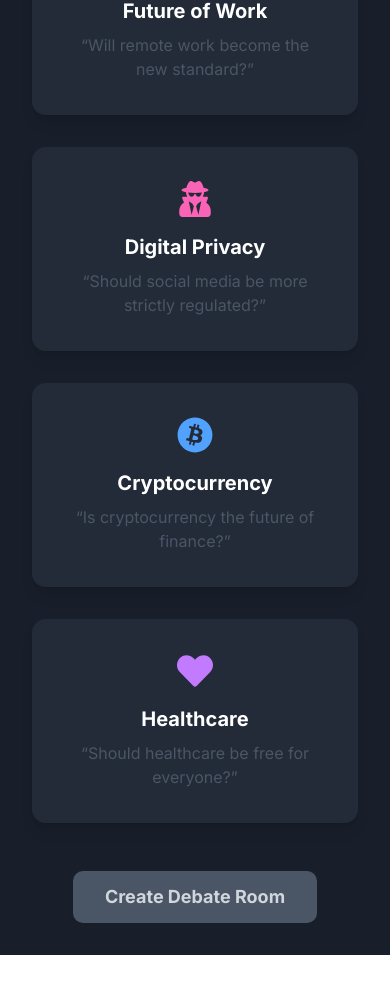
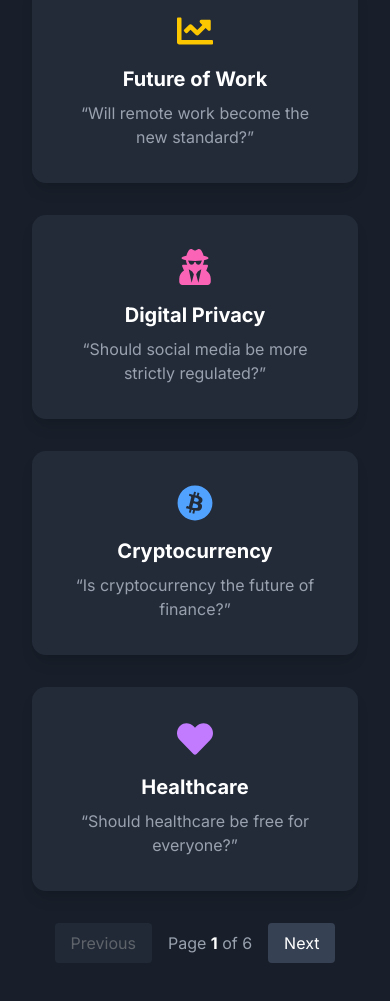
Before and after one commit to OmYerne17/Debattle, a Next.js app: page /debate in a window 390 px wide. Shown: the part 851-1852 px from the top of the page. Before the commit the page ends 1806 px from the top, so only its background shows below. Built offline with nearby package versions, Linux system fonts and the light colour scheme; no server answers.

Commit message:
Add code to betatest for testing

```diff
--- a/src/app/debate/[id]/page.tsx
+++ b/src/app/debate/[id]/page.tsx
@@ -71,7 +71,7 @@ export default function DebateRoomPage({ params }: { params: Promise<{ id: strin
     if (debateId) {
       try {
         const debateRef = ref(database, `debates/${debateId}`);
-        const unsubscribe = onValue(debateRef, (snapshot) => {
+        const unsubscribe = onValue(debateRef, async (snapshot) => {
           try {
             const data = snapshot.val();
             if (data) {
@@ -81,7 +81,7 @@ export default function DebateRoomPage({ params }: { params: Promise<{ id: strin
               // Initialize AI if not already done
               if (!debateAI) {
                 const ai = new DebateAI(apiKey);
-                ai.setTopic(data.topic || '');
+                await ai.setTopic(data.topic || '');
                 setDebateAI(ai);
 
                 // Generate initial arguments
--- a/src/app/debate/debateAI.ts
+++ b/src/app/debate/debateAI.ts
@@ -8,8 +8,8 @@ export interface GeminiResponse {
 }
 
 // Model names
-const MODEL_NAME_PRO = 'gemini-1.5-flash';
-const MODEL_NAME_FLASH = 'gemini-1.5-flash';
+const MODEL_NAME_PRO = 'gemini-2.5-flash-lite';
+const MODEL_NAME_FLASH = 'gemini-2.5-flash-lite';
 
 function truncateTo30Words(text: string): string {
   const words = text.split(/\s+/);
@@ -21,8 +21,6 @@ export class DebateAI {
   private generativeClient: GoogleGenerativeAI | null = null;
   private proModel: ReturnType<GoogleGenerativeAI['getGenerativeModel']> | null = null;
   private conModel: ReturnType<GoogleGenerativeAI['getGenerativeModel']> | null = null;
-  private proChat: ReturnType<ReturnType<GoogleGenerativeAI['getGenerativeModel']>['startChat']> | null = null;
-  private conChat: ReturnType<ReturnType<GoogleGenerativeAI['getGenerativeModel']>['startChat']> | null = null;
   private topic: string = '';
   private apiKey: string | undefined;
   private initialized: boolean = false;
@@ -41,11 +39,27 @@ export class DebateAI {
         return;
       }
       this.generativeClient = new GoogleGenerativeAI(this.apiKey);
-      this.proModel = this.generativeClient.getGenerativeModel({ model: MODEL_NAME_PRO });
-      this.conModel = this.generativeClient.getGenerativeModel({ model: MODEL_NAME_FLASH });
+      this.proModel = this.generativeClient.getGenerativeModel({
+        model: MODEL_NAME_PRO,
+        generationConfig: {
+          temperature: 0.7,
+          maxOutputTokens: 300,
+          topP: 0.8,
+          topK: 40
+        }
+      });
+      this.conModel = this.generativeClient.getGenerativeModel({
+        model: MODEL_NAME_FLASH,
+        generationConfig: {
+          temperature: 0.7,
+          maxOutputTokens: 300,
+          topP: 0.8,
+          topK: 40
+        }
+      });
       this.initialized = true;
-    } catch {
-      console.error("Failed to initialize Gemini AI");
+    } catch (error) {
+      console.error("Failed to initialize Gemini AI:", error);
       this.initialized = false;
     }
   }
@@ -55,53 +69,51 @@ export class DebateAI {
     if (!this.initialized) {
       this.initializeGenerativeAI();
     }
-    this.resetChatSessions();
   }
 
-  private resetChatSessions() {
-    if (!this.proModel || !this.conModel) {
-      console.error("Models not initialized yet");
-      return;
-    }
+  private extractTextFromResponse(response: any): string {
     try {
-      this.proChat = this.proModel.startChat({
-        history: [
-          {
-            role: "user",
-            parts: [{ text: `The debate topic is: ${this.topic}. Your task is to argue in favor of this position.` }],
-          },
-          {
-            role: "model",
-            parts: [{ text: `I understand that the topic is \"${this.topic}\". I'll be arguing in favor of this position, presenting the strongest supporting arguments and evidence.` }],
+      console.log('Full response structure:', JSON.stringify(response, null, 2));
+
+      // Check if response has candidates array
+      if (response.candidates && response.candidates.length > 0) {
+        const candidate = response.candidates[0];
+
+        // Check if candidate has content with parts
+        if (candidate.content && candidate.content.parts && candidate.content.parts.length > 0) {
+          const text = candidate.content.parts[0].text;
+          if (text && text.trim()) {
+            return text.trim();
           }
-        ],
-        generationConfig: {
-          temperature: 0.7,
-          maxOutputTokens: 300,
-          topP: 0.8,
-          topK: 40
         }
-      });
-      this.conChat = this.conModel.startChat({
-        history: [
-          {
-            role: "user",
-            parts: [{ text: `The debate topic is: ${this.topic}. Your task is to argue against this position.` }],
-          },
-          {
-            role: "model",
-            parts: [{ text: `I understand that the topic is \"${this.topic}\". I'll be arguing against this position, presenting the strongest opposing arguments and evidence.` }],
+
+        // Check if candidate has content with text directly
+        if (candidate.content && candidate.content.text) {
+          const text = candidate.content.text;
+          if (text && text.trim()) {
+            return text.trim();
           }
-        ],
-        generationConfig: {
-          temperature: 0.7,
-          maxOutputTokens: 300,
-          topP: 0.8,
-          topK: 40
         }
-      });
-    } catch {
-      console.error("Error resetting chat sessions");
+      }
+
+      // Fallback: try to get text from response directly
+      if (response.text) {
+        return response.text().trim();
+      }
+
+      // Check if response has a text method
+      if (typeof response.text === 'function') {
+        const text = response.text();
+        if (text && text.trim()) {
+          return text.trim();
+        }
+      }
+
+      console.warn('No text content found in response');
+      return '';
+    } catch (error) {
+      console.error('Error extracting text from response:', error);
+      return '';
     }
   }
 
@@ -113,49 +125,40 @@ export class DebateAI {
       if (!this.topic) {
         throw new Error("Topic not set");
       }
-      if (!this.proChat || !this.conChat) {
-        this.resetChatSessions();
+      if (!this.proModel || !this.conModel) {
+        throw new Error("Models not initialized");
       }
-      if (!this.proChat || !this.conChat) {
-        throw new Error("Failed to initialize chat sessions");
-      }
-      const proPrompt = `Present your opening argument in favor of \"${this.topic}\". Be concise but persuasive, focusing on the strongest arguments. Keep your response under 30 words or use 2 clear points.`;
-      const conPrompt = `Present your opening argument against \"${this.topic}\". Be concise but persuasive, focusing on the strongest arguments. Keep your response under 30 words or use 2 clear points.`;
+
+      const proPrompt = `You are an AI debater arguing in FAVOR of the topic: "${this.topic}". Present your opening argument in favor of this topic. Be concise, persuasive, and logical. Focus on the strongest arguments. Keep your response under 30 words with 2 clear points.`;
+      const conPrompt = `You are an AI debater arguing AGAINST the topic: "${this.topic}". Present your opening argument against this topic. Be concise, persuasive, and logical. Focus on the strongest arguments. Keep your response under 30 words with 2 clear points.`;
+
+      // console.log('Generating arguments for topic:', this.topic);
+      // console.log('Pro prompt:', proPrompt);
+      // console.log('Con prompt:', conPrompt);
+
       const [proResult, conResult] = await Promise.all([
-        this.proChat.sendMessage(proPrompt),
-        this.conChat.sendMessage(conPrompt)
+        this.proModel.generateContent(proPrompt),
+        this.conModel.generateContent(conPrompt)
       ]);
-      const proText = truncateTo30Words(proResult.response.text() || 'Unable to generate argument in favor.');
-      const conText = truncateTo30Words(conResult.response.text() || 'Unable to generate argument against.');
+
+      // console.log('Pro result:', proResult);
+      // console.log('Con result:', conResult);
+
+      const proText = this.extractTextFromResponse(proResult.response);
+      const conText = this.extractTextFromResponse(conResult.response);
+
+      // console.log('Extracted pro text:', proText);
+      // console.log('Extracted con text:', conText);
+
+      const finalProText = proText ? truncateTo30Words(proText) : 'Unable to generate argument in favor.';
+      const finalConText = conText ? truncateTo30Words(conText) : 'Unable to generate argument against.';
+
       return [
-        { content: proText, role: 'AI1' },
-        { content: conText, role: 'AI2' },
+        { content: finalProText, role: 'AI1' },
+        { content: finalConText, role: 'AI2' },
       ];
-    } catch {
-      return this.generateArgumentsWithDirectAPI();
-    }
-  }
-
-  private async generateArgumentsWithDirectAPI(): Promise<GeminiResponse[]> {
-    try {
-      if (!this.generativeClient) {
-        throw new Error("Generative client not initialized");
-      }
-      const proModel = this.generativeClient.getGenerativeModel({ model: MODEL_NAME_PRO });
-      const proResult = await proModel.generateContent(
-        `You are an AI debater arguing in FAVOR of the topic: \"${this.topic}\". Present your opening argument in favor of this topic. Be concise, persuasive, and logical. Focus on the strongest arguments. Keep your response under 30 words with points or 2 sentences.`
-      );
-      const conModel = this.generativeClient.getGenerativeModel({ model: MODEL_NAME_FLASH });
-      const conResult = await conModel.generateContent(
-        `You are an AI debater arguing AGAINST the topic: \"${this.topic}\". Present your opening argument against this topic. Be concise, persuasive, and logical. Focus on the strongest arguments. Keep your response under 30 words with points or 2 sentences.`
-      );
-      const proText = truncateTo30Words(proResult.response.text() || 'Unable to generate argument in favor.');
-      const conText = truncateTo30Words(conResult.response.text() || 'Unable to generate argument against.');
-      return [
-        { content: proText, role: 'AI1' },
-        { content: conText, role: 'AI2' },
-      ];
-    } catch {
+    } catch (error) {
+      console.error('Error generating initial arguments:', error);
       return [
         { content: 'Error generating argument in favor. Please try again.', role: 'AI1' },
         { content: 'Error generating argument against. Please try again.', role: 'AI2' },
@@ -165,38 +168,36 @@ export class DebateAI {
 
   public async generateProResponse(message: string): Promise<string> {
     try {
-      if (!this.proChat) {
-        if (this.generativeClient) {
-          const proModel = this.generativeClient.getGenerativeModel({ model: MODEL_NAME_PRO });
-          const result = await proModel.generateContent(
-            `You are an AI debater arguing in FAVOR of the topic: \"${this.topic}\". ${message} Keep your response under 30 words or use 2 clear points.`
-          );
-          return truncateTo30Words(result.response.text() || 'Unable to generate a response.');
-        }
-        throw new Error("Pro AI chat not initialized");
+      if (!this.proModel) {
+        throw new Error("Pro model not initialized");
       }
-      const result = await this.proChat.sendMessage(message);
-      return truncateTo30Words(result.response.text() || 'Unable to generate a response.');
-    } catch {
+
+      const prompt = `You are an AI debater arguing in FAVOR of the topic: "${this.topic}". ${message} Keep your response under 30 words or use 2 clear points.`;
+
+      const result = await this.proModel.generateContent(prompt);
+      const text = this.extractTextFromResponse(result.response);
+
+      return text ? truncateTo30Words(text) : 'Unable to generate a response.';
+    } catch (error) {
+      console.error('Error generating pro response:', error);
       return 'Error generating a response. Please try again.';
     }
   }
 
   public async generateConResponse(message: string): Promise<string> {
     try {
-      if (!this.conChat) {
-        if (this.generativeClient) {
-          const conModel = this.generativeClient.getGenerativeModel({ model: MODEL_NAME_FLASH });
-          const result = await conModel.generateContent(
-            `You are an AI debater arguing AGAINST the topic: \"${this.topic}\". ${message} Keep your response under 30 words or use 2 clear points.`
-          );
-          return truncateTo30Words(result.response.text() || 'Unable to generate a response.');
-        }
-        throw new Error("Con AI chat not initialized");
+      if (!this.conModel) {
+        throw new Error("Con model not initialized");
       }
-      const result = await this.conChat.sendMessage(message);
-      return truncateTo30Words(result.response.text() || 'Unable to generate a response.');
-    } catch {
+
+      const prompt = `You are an AI debater arguing AGAINST the topic: "${this.topic}". ${message} Keep your response under 30 words or use 2 clear points.`;
+
+      const result = await this.conModel.generateContent(prompt);
+      const text = this.extractTextFromResponse(result.response);
+
+      return text ? truncateTo30Words(text) : 'Unable to generate a response.';
+    } catch (error) {
+      console.error('Error generating con response:', error);
       return 'Error generating a response. Please try again.';
     }
   }
@@ -210,7 +211,8 @@ export async function generateDebateArguments(topic: string, apiKey: string): Pr
     const debateAI = new DebateAI(apiKey);
     debateAI.setTopic(topic);
     return await debateAI.generateInitialArguments();
-  } catch {
+  } catch (error) {
+    console.error('Error in generateDebateArguments:', error);
     return [
       { content: 'Error generating argument in favor. Please try again later.', role: 'AI1' },
       { content: 'Error generating argument against. Please try again later.', role: 'AI2' },
--- a/src/app/debate/page.tsx
+++ b/src/app/debate/page.tsx
@@ -2,12 +2,13 @@
 import { useState } from "react";
 import { useRouter } from "next/navigation";
 import {
-  FaRegCommentDots,
-  FaGlobe,
-  FaChartLine,
-  FaUserSecret,
-  FaBitcoin,
-  FaHeart,
+  FaRegCommentDots, FaGlobe, FaChartLine, FaUserSecret,
+  FaBitcoin, FaHeart, FaHistory, FaLeaf, FaVideo,
+  FaPalette, FaClinicMedical, FaChild, FaBriefcase,
+  FaImage, FaShieldAlt, FaMapMarkedAlt, FaBalanceScale,
+  FaCameraRetro, FaMicroscope, FaHandPaper, FaMicrochip,
+ FaPrayingHands, FaFlask, FaLock,
+  FaPizzaSlice, FaVenus, FaBan, FaCity, FaGavel, FaAtom
 } from "react-icons/fa";
 import { database } from '@/lib/firebase';
 import { ref, push, set } from 'firebase/database';
@@ -15,48 +16,250 @@ import { useAuth } from '@/context/AuthContext';
 
 const topics = [
   {
+    id: 1,
     key: "ai-ethics",
     icon: <FaRegCommentDots className="text-purple-400" />,
     title: "AI & Ethics",
     description: "Should artificial intelligence be regulated?",
   },
   {
+    id: 2,
     key: "climate-change",
     icon: <FaGlobe className="text-green-400" />,
     title: "Climate Change",
     description: "Is climate change the biggest threat to humanity?",
   },
   {
+    id: 3,
     key: "future-work",
     icon: <FaChartLine className="text-yellow-400" />,
     title: "Future of Work",
     description: "Will remote work become the new standard?",
   },
   {
+    id: 4,
     key: "digital-privacy",
     icon: <FaUserSecret className="text-pink-400" />,
     title: "Digital Privacy",
     description: "Should social media be more strictly regulated?",
   },
   {
+    id: 5,
     key: "cryptocurrency",
     icon: <FaBitcoin className="text-blue-400" />,
     title: "Cryptocurrency",
     description: "Is cryptocurrency the future of finance?",
   },
   {
+    id: 6,
     key: "healthcare",
     icon: <FaHeart className="text-purple-400" />,
     title: "Healthcare",
     description: "Should healthcare be free for everyone?",
   },
+  {
+    id: 7,
+    key: "ancient-history",
+    icon: <FaHistory className="text-orange-400" />,
+    title: "Ancient History",
+    description: "Ancient Athens or Sparta: Which was the better place to live?"
+  },
+  {
+    id: 8,
+    key: "climate-strategy",
+    icon: <FaLeaf className="text-emerald-400" />,
+    title: "Climate Strategy",
+    description: "Are “debt-for-nature swaps” a good strategy for rainforest conservation?"
+  },
+  {
+    id: 9,
+    key: "social-media-ethics",
+    icon: <FaVideo className="text-red-400" />,
+    title: "Social Media Ethics",
+    description: "Are apology videos effective?"
+  },
+  {
+    id: 10,
+    key: "art-criticism",
+    icon: <FaPalette className="text-pink-400" />,
+    title: "Art Criticism",
+    description: "Are art critics worth listening to?"
+  },
+  {
+    id: 11,
+    key: "public-health",
+    icon: <FaClinicMedical className="text-blue-300" />,
+    title: "Public Health",
+    description: "Are drug consumption rooms a good idea?"
+  },
+  {
+    id: 12,
+    key: "childhood-dev",
+    icon: <FaChild className="text-yellow-500" />,
+    title: "Childhood Development",
+    description: "Are fairy tales good for children?"
+  },
+  {
+    id: 13,
+    key: "workplace",
+    icon: <FaBriefcase className="text-gray-400" />,
+    title: "Workplace",
+    description: "Are hard skills or soft skills more important in the workplace?"
+  },
+  {
+    id: 14,
+    key: "nfts",
+    icon: <FaImage className="text-indigo-400" />,
+    title: "NFTs",
+    description: "Are NFTs good for art?"
+  },
+  {
+    id: 15,
+    key: "privacy-safety",
+    icon: <FaShieldAlt className="text-red-500" />,
+    title: "Privacy vs Safety",
+    description: "Are online privacy protections more important than public safety?"
+  },
+  {
+    id: 16,
+    key: "geopolitics",
+    icon: <FaMapMarkedAlt className="text-green-500" />,
+    title: "Geopolitics",
+    description: "Are open borders a good idea?"
+  },
+  {
+    id: 17,
+    key: "economics",
+    icon: <FaBalanceScale className="text-amber-600" />,
+    title: "Economics",
+    description: "Are price caps a useful economic tool?"
+  },
+  {
+    id: 18,
+    key: "influencers",
+    icon: <FaCameraRetro className="text-purple-500" />,
+    title: "Influencers",
+    description: "Are social media influencers legitimate celebrities?"
+  },
+  {
+    id: 19,
+    key: "biology",
+    icon: <FaMicroscope className="text-cyan-400" />,
+    title: "Biology",
+    description: "Are viruses alive?"
+  },
+  {
+    id: 20,
+    key: "human-rights",
+    icon: <FaHandPaper className="text-orange-500" />,
+    title: "Human Rights",
+    description: "Are water resources a basic human right?"
+  },
+  {
+    id: 21,
+    key: "simulation-theory",
+    icon: <FaMicrochip className="text-blue-500" />,
+    title: "Simulation Theory",
+    description: "Are we living in a simulation?"
+  },
+  {
+    id: 22,
+    key: "ai-education",
+    icon: <FaUserSecret className="text-teal-400" />,
+    title: "AI & Education",
+    description: "Can AI replace teachers?"
+  },
+  {
+    id: 23,
+    key: "ethics-religion",
+    icon: <FaPrayingHands className="text-yellow-600" />,
+    title: "Ethics & Religion",
+    description: "Can morality exist without religion?"
+  },
+  {
+    id: 24,
+    key: "lab-meat",
+    icon: <FaFlask className="text-green-300" />,
+    title: "Lab-Grown Meat",
+    description: "Could lab-grown meat be a useful tool for fighting climate change?"
+  },
+  {
+    id: 25,
+    key: "parenting",
+    icon: <FaLock className="text-red-400" />,
+    title: "Parenting",
+    description: "Do children need privacy?"
+  },
+  {
+    id: 26,
+    key: "food-debate",
+    icon: <FaPizzaSlice className="text-orange-400" />,
+    title: "Food Debate",
+    description: "Does pineapple belong on pizza?"
+  },
+  {
+    id: 27,
+    key: "feminism",
+    icon: <FaVenus className="text-pink-500" />,
+    title: "Feminism",
+    description: "Does feminism have to be intersectional?"
+  },
+  {
+    id: 28,
+    key: "cancel-culture",
+    icon: <FaBan className="text-red-600" />,
+    title: "Cancel Culture",
+    description: "Is cancel culture really a new phenomenon?"
+  },
+  {
+    id: 29,
+    key: "urban-living",
+    icon: <FaCity className="text-blue-400" />,
+    title: "Urban Living",
+    description: "Is it better to live in a big city or a small town?"
+  },
+  {
+    id: 30,
+    key: "justice-peace",
+    icon: <FaGavel className="text-brown-500" />,
+    title: "Justice vs Peace",
+    description: "Is justice more important than peace?"
+  },
+  {
+    id: 31,
+    key: "energy-future",
+    icon: <FaAtom className="text-blue-300" />,
+    title: "Energy Future",
+    description: "Is nuclear power our best option for energy production?"
+  }
 ];
 
+const ITEMS_PER_PAGE = 6;
+
 export default function DebatePage() {
+  const router = useRouter();
+  const { user } = useAuth();
+
   const [selected, setSelected] = useState<string | null>(null);
   const [search, setSearch] = useState("");
-  const router = useRouter();
-  const { user } = useAuth();
+  // 2. Add current page state
+  const [currentPage, setCurrentPage] = useState(1);
+
+  // 3. Logic for pagination
+  const totalPages = Math.ceil(topics.length / ITEMS_PER_PAGE);
+  const startIndex = (currentPage - 1) * ITEMS_PER_PAGE;
+  const paginatedTopics = topics.slice(startIndex, startIndex + ITEMS_PER_PAGE);
+
+  // Reset to page 1 if user searches (optional but recommended)
+  // const handleSearchChange = (e: React.ChangeEvent<HTMLInputElement>) => {
+  //   setSearch(e.target.value);
+  //   setCurrentPage(1);
+  //   if (e.target.value.trim()) {
+  //     setSelected(e.target.value.trim());
+  //   } else {
+  //     setSelected(null);
+  //   }
+  // };
 
   // If user types in search, treat it as a custom topic
   const customTopic =
@@ -130,37 +333,7 @@ export default function DebatePage() {
           placeholder="Type any topic to start a debate..."
           className="flex-1 px-4 py-2 rounded border border-gray-400 text-white"
         />
-      </div>
-      <div className="grid grid-cols-1 sm:grid-cols-2 lg:grid-cols-3 gap-8 mb-12 w-full max-w-5xl">
-        {topics.map((topic) => (
-          <button
-            key={topic.key}
-            onClick={() => handleTopicClick(topic.key)}
-            className={`bg-[#232b39] rounded-xl p-8 flex flex-col items-center shadow-lg border-2 transition-all duration-200 ${
-              selected === topic.key
-                ? "border-blue-400"
-                : "border-transparent"
-            } hover:border-blue-400`}
-          >
-            <div className="text-4xl mb-4">{topic.icon}</div>
-            <h3 className="text-xl font-bold text-white mb-2">
-              {topic.title}
-            </h3>
-            <div className="text-center text-gray-600">
-              &ldquo;{topic.description}&rdquo;
-            </div>
-          </button>
-        ))}
-      </div>
-      {/* Show custom topic if entered */}
-      {customTopic && (
-        <div className="mb-4 text-center">
-          <span className="inline-block bg-blue-100 text-blue-800 px-4 py-2 rounded font-bold">
-            Custom Topic: &ldquo;{search.trim()}&rdquo;
-          </span>
-        </div>
-      )}
-      <button
+           <button
         className={`px-8 py-3 rounded-lg font-bold text-lg transition-colors duration-200 ${
           selected
             ? "bg-blue-500 text-white hover:bg-blue-600"
@@ -171,6 +344,56 @@ export default function DebatePage() {
       >
         Create Debate Room
       </button>
+      </div>
+      {/* 4. Use paginatedTopics instead of topics */}
+<div className="grid grid-cols-1 sm:grid-cols-2 lg:grid-cols-3 gap-8 mb-8 w-full max-w-5xl">
+  {paginatedTopics.map((topic) => (
+    <button
+      key={topic.id}
+      onClick={() => handleTopicClick(topic.key)}
+      className={`bg-[#232b39] rounded-xl p-8 flex flex-col items-center shadow-lg border-2 transition-all duration-200 ${
+        selected === topic.key ? "border-blue-400" : "border-transparent"
+      } hover:border-blue-400`}
+    >
+      <div className="text-4xl mb-4">{topic.icon}</div>
+      <h3 className="text-xl font-bold text-white mb-2">{topic.title}</h3>
+      <div className="text-center text-gray-400">
+        &ldquo;{topic.description}&rdquo;
+      </div>
+    </button>
+  ))}
+</div>
+
+{/* 5. Pagination Controls */}
+<div className="flex items-center gap-4 mb-12">
+  <button
+    onClick={() => setCurrentPage((prev) => Math.max(prev - 1, 1))}
+    disabled={currentPage === 1}
+    className="px-4 py-2 bg-gray-700 text-white rounded disabled:opacity-30 hover:bg-gray-600 transition-colors"
+  >
+    Previous
+  </button>
+
+  <span className="text-gray-400">
+    Page <span className="text-white font-bold">{currentPage}</span> of {totalPages}
+  </span>
+
+  <button
+    onClick={() => setCurrentPage((prev) => Math.min(prev + 1, totalPages))}
+    disabled={currentPage === totalPages}
+    className="px-4 py-2 bg-gray-700 text-white rounded disabled:opacity-30 hover:bg-gray-600 transition-colors"
+  >
+    Next
+  </button>
+</div>
+      {/* Show custom topic if entered */}
+      {customTopic && (
+        <div className="mb-4 text-center">
+          <span className="inline-block bg-blue-100 text-blue-800 px-4 py-2 rounded font-bold">
+            Custom Topic: &ldquo;{search.trim()}&rdquo;
+          </span>
+        </div>
+      )}
     </div>
   );
 }
--- a/src/context/SocketContext.tsx
+++ b/src/context/SocketContext.tsx
@@ -4,7 +4,7 @@ import React, { createContext, useContext, useEffect, useState } from 'react';
 import { io, Socket } from 'socket.io-client';
 import { useAuth } from './AuthContext';
 
-const SOCKET_URL = process.env.NEXT_PUBLIC_SOCKET_URL || 'http://localhost:3001';
+const SOCKET_URL = 'http://localhost:3001';
 const MAX_RETRIES = 3;
 const RETRY_DELAY = 2000;
 const CONNECTION_TIMEOUT = 10000;
```
Also changed, not shown: 1 other file (tests, documents, lock files or other folders).
